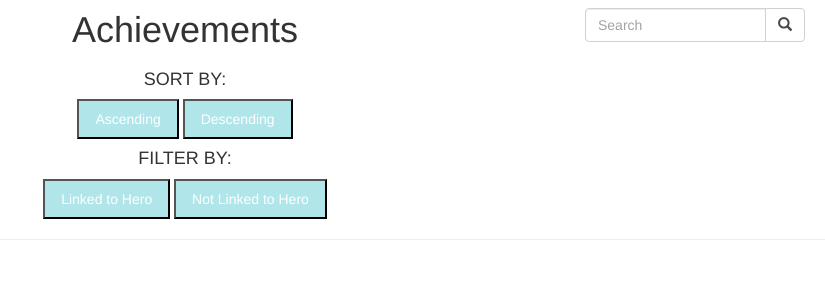
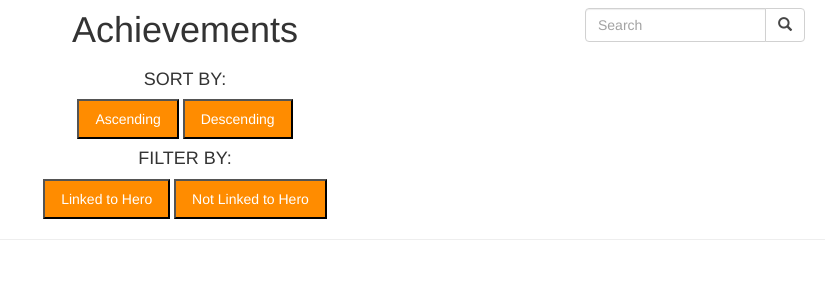
Before and after one commit to XS2929/IDB1, a Flask app: template app/templates/achievements.html in a window 1280 px wide. Shown: the part 50-350 px from the top of the page, without its empty margins (455-1280 px from the left). Run offline with Flask 2, Linux system fonts and the light colour scheme; the template is opened without the code that fills it, so the values that code supplies are empty; some libraries are stand-ins or nearby versions.

Commit message:
Messing with styling

```diff
--- a/app/static/css/about.css
+++ b/app/static/css/about.css
@@ -34,10 +34,6 @@
   /* Remove border color from the collapsible button */
   .navbar-default .navbar-toggle {
       border-color: transparent;
-  }
-  body {
-      font-family: "Times New Roman", Times, serif;
-      color: #777;
   }
 
   .container {
--- a/app/static/css/achievements.css
+++ b/app/static/css/achievements.css
@@ -37,7 +37,7 @@
   }
 
 button {
-    background-color: #b0e5ea;
+    background-color: darkorange;
     color: white;
     float: center;
     padding: 8px 16px;
--- a/app/static/css/heroes.css
+++ b/app/static/css/heroes.css
@@ -37,7 +37,7 @@
   }
 
 button {
-    background-color: #b0e5ea;
+    background-color: darkorange;
     color: white;
     float: center;
     padding: 8px 16px;
--- a/app/static/css/players.css
+++ b/app/static/css/players.css
@@ -37,7 +37,7 @@
   }
 
   button {
-    background-color: #b0e5ea;
+      background-color: darkorange;
       color: white;
       float: center;
       padding: 8px 16px;
--- a/app/static/css/reward.css
+++ b/app/static/css/reward.css
@@ -37,7 +37,7 @@
   }
 
 button {
-    background-color: #b0e5ea;
+    background-color: darkorange;
     color: white;
     float: center;
     padding: 8px 16px;
--- a/app/templates/players.html
+++ b/app/templates/players.html
@@ -2,7 +2,7 @@
 
 
 {%block content%}
-<link rel="stylesheet" href="{{ url_for('static', filename='../static/css/heroes.css') }}">
+<link rel="stylesheet" href="{{ url_for('static', filename='../static/css/players.css') }}">
 
 
 <br>
```
Lines whose indentation alone changed are shown as unchanged.
